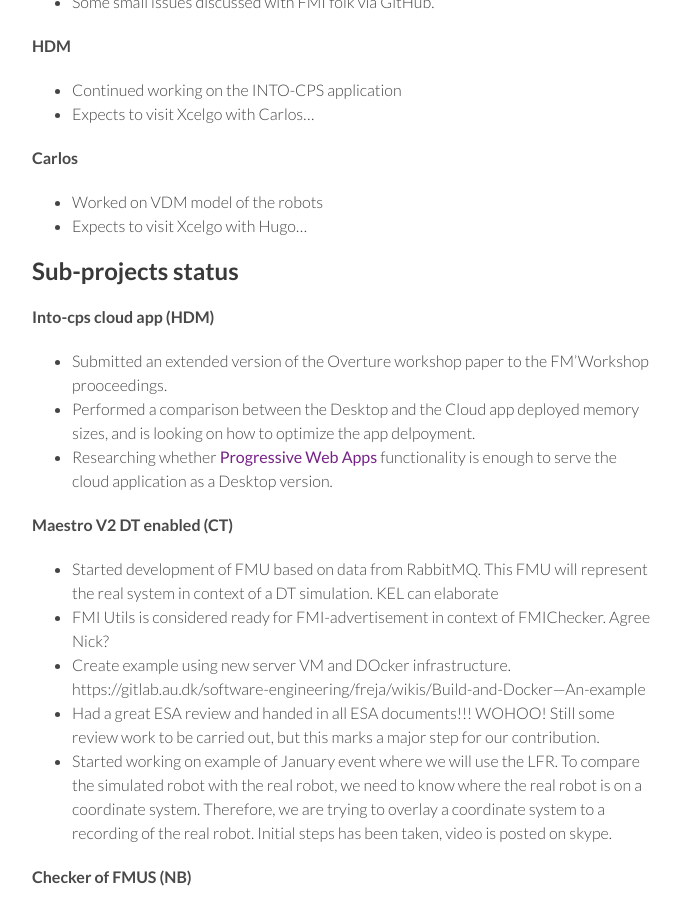
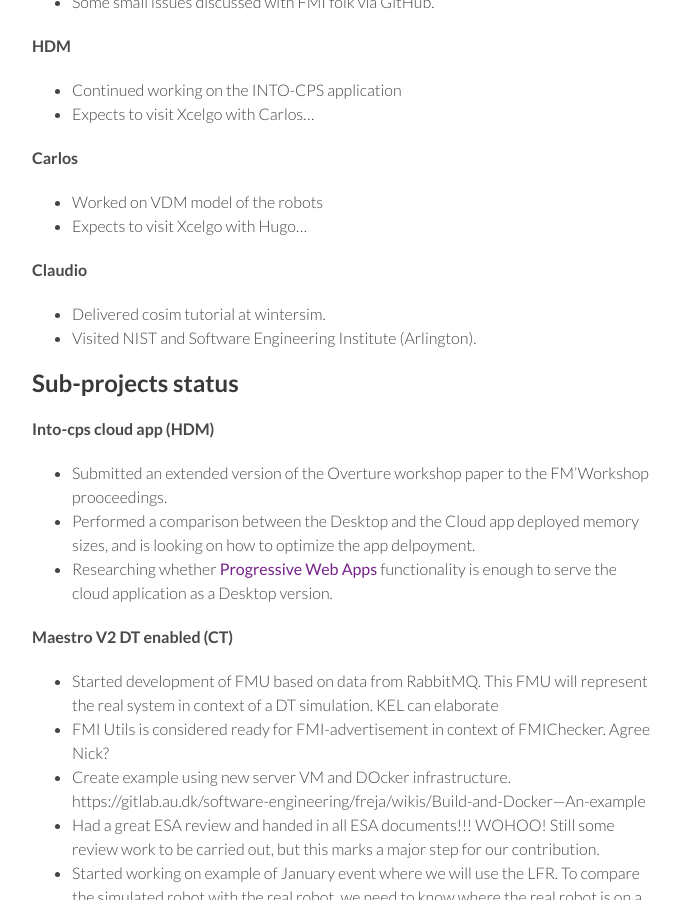
Before and after one commit to digitaltwincentre/digitaltwincentre.github.io, a Jekyll site: the page built from _biweeklies/Biweekly-10.md, in a window 1280 px wide and 900 px high, scrolled down 662 px. Shown: the whole window, without its empty margins (418-1099 px from the left). Built offline with Jekyll 4.4.1, drawn with Linux system fonts in a browser that asks for light colours; nearby versions of some CDN libraries.

Commit message:
Update Biweekly-10.md

```diff
--- a/_biweeklies/Biweekly-10.md
+++ b/_biweeklies/Biweekly-10.md
@@ -41,6 +41,9 @@ private information must be stored elsewhere.  -->
 * Worked on VDM model of the robots
 * Expects to visit Xcelgo with Hugo...
 
+#### Claudio
+* Delivered cosim tutorial at wintersim.
+* Visited NIST and Software Engineering Institute (Arlington).
 
 ## Sub-projects status
 
```
